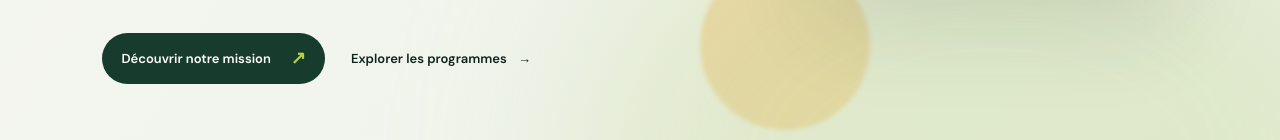
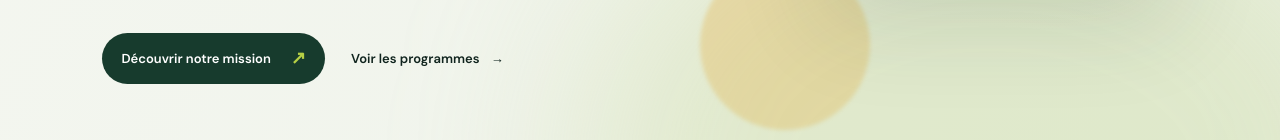
Before and after one commit to bmlemad/Lonodji, a Next.js app: page / in a window 1280 px wide. Shown: the part 652-792 px from the top of the page. Built offline with nearby package versions, Linux system fonts and the light colour scheme; a web font is replaced by a local one.

Commit message:
polish: align homepage CTA language

```diff
--- a/app/page.tsx
+++ b/app/page.tsx
@@ -48,7 +48,7 @@ export default function Home() {
             </p>
             <div className="hero-actions">
               <a className="button primary" href="#mission">Découvrir notre mission <span aria-hidden="true">↗</span></a>
-              <a className="text-link" href="#programmes">Explorer les programmes <span aria-hidden="true">→</span></a>
+              <a className="text-link" href="#programmes">Voir les programmes <span aria-hidden="true">→</span></a>
             </div>
           </div>
           <div className="hero-card" aria-hidden="true">
```
